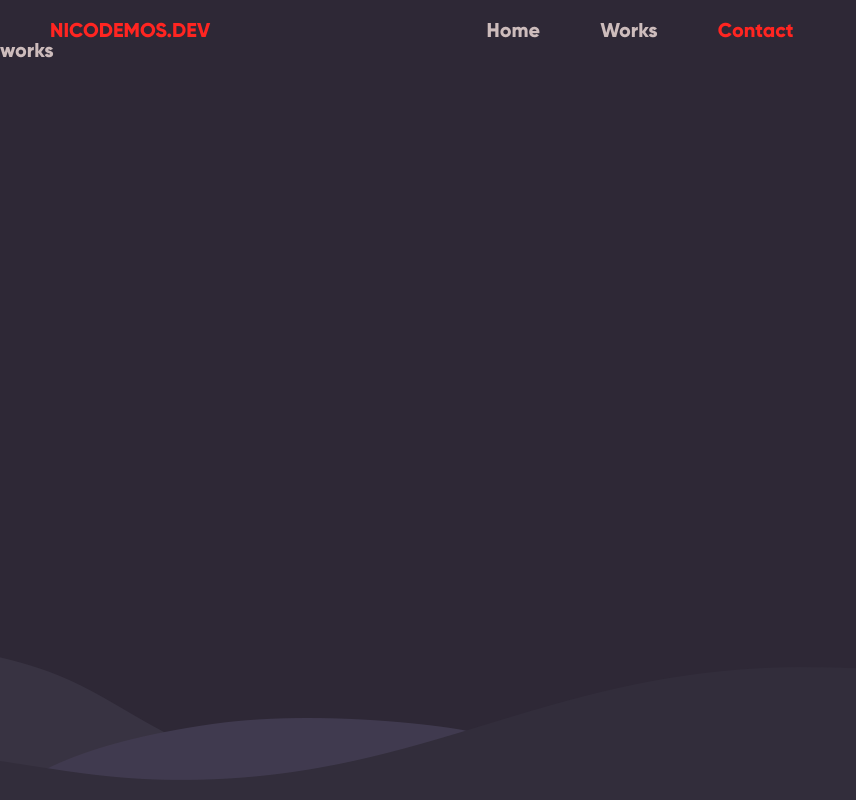
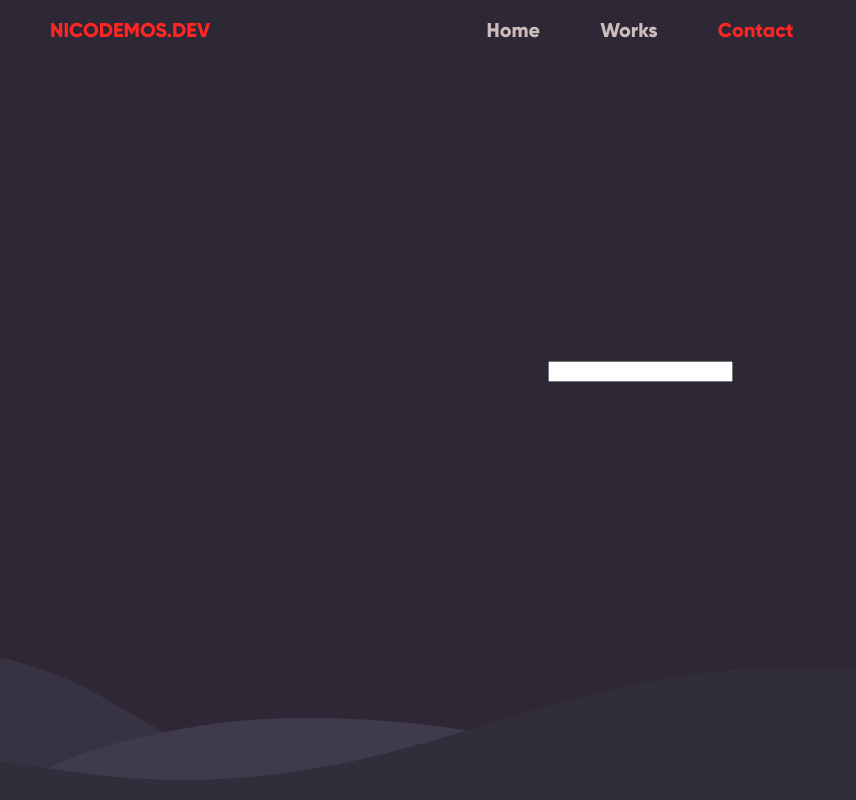
Before and after one commit to Nicodemos234/nicodemos.dev, a Next.js app: page /contact in a window 1280 px wide. Shown: the whole page, without its empty margins (0-856 px from the left). Built offline with nearby package versions, Linux system fonts and the light colour scheme.

Commit message:
Contact start

```diff
--- /dev/null
+++ b/components/Form.js
@@ -0,0 +1,11 @@
+import styles from './Form.module.css'
+
+function Form() {
+    return <div>
+        <form>
+            <input></input>
+        </form>
+    </div>
+}
+
+export default Form
--- a/pages/contact.js
+++ b/pages/contact.js
@@ -2,15 +2,18 @@ import dynamic from "next/dynamic"
 import Head from 'next/head'
 
 const Header = dynamic(import("../components/Header"));
+const Form = dynamic(import('../components/Form'));
 
 function Contact() {
-    return <div>
+    return <div className="container-main">
         <Head>
         <title>Contact - Nicodemos.dev</title>
         <meta name="viewport" content="initial-scale=1.0, width=device-width" />
       </Head>
         <Header />
-        works
+        <div className="nico-flex" >
+            <Form />
+        </div>
     </div>
 }
 
```
Also changed, not shown: components/Form.module.css (added).
